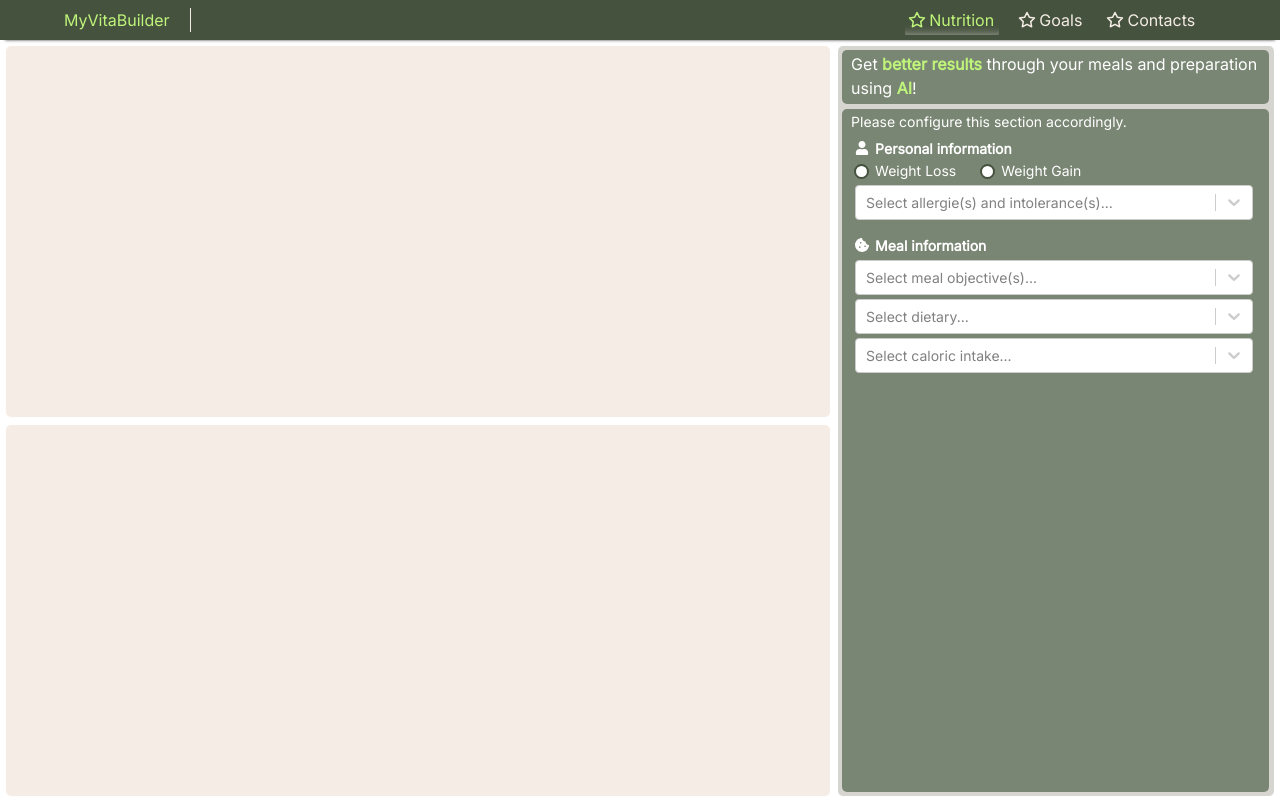
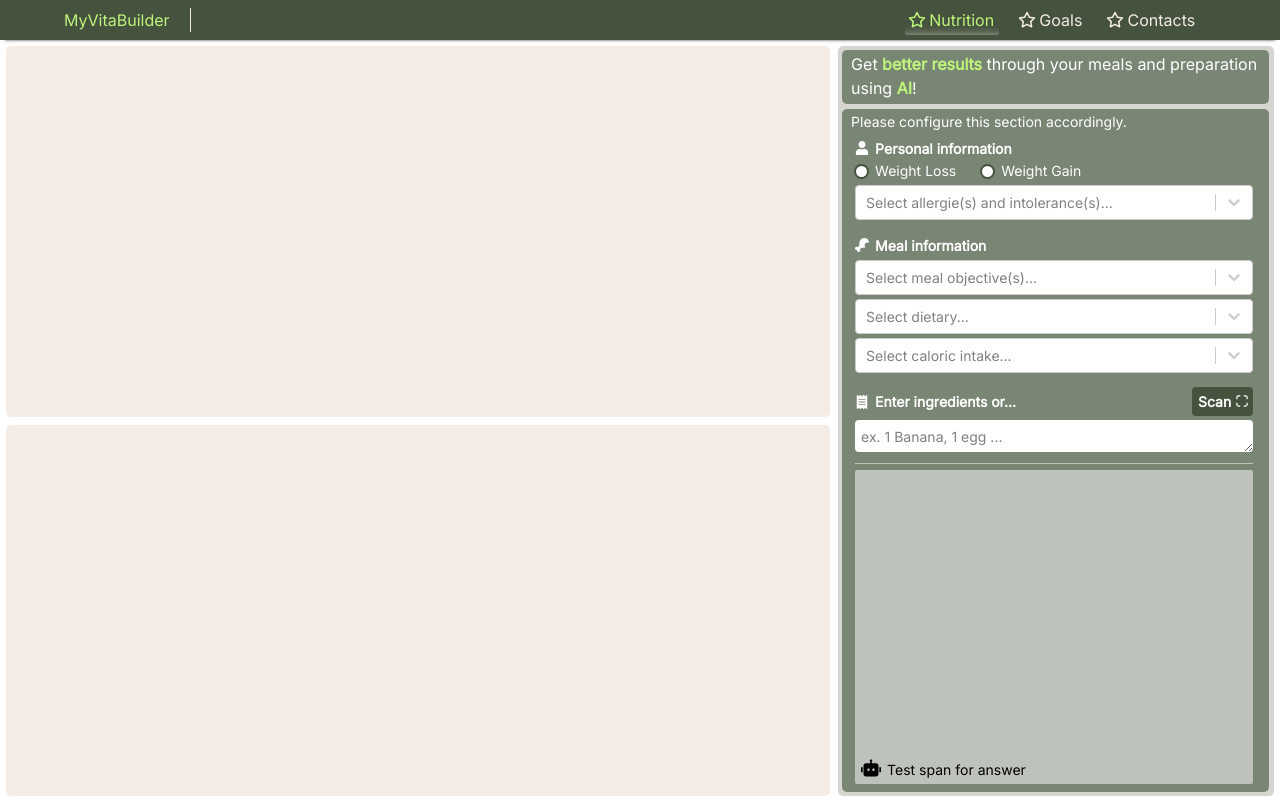
Before and after one commit to MarcoFz7/MyVitaBuilder, a Next.js app: page /nutrition in a window 1280 px wide. Built offline with nearby package versions, Linux system fonts and the light colour scheme.

Commit message:
#comment Ading more content to the nutrition page

```diff
--- a/app/nutrition/page.css
+++ b/app/nutrition/page.css
@@ -70,7 +70,8 @@
 }
 
 .ai-calculator-info {
-    display: inline-block;
+    display: flex;
+    flex-direction: column;
     width: 98%;
     height: auto;
 
@@ -88,13 +89,22 @@
 .icon-and-title {
     display: flex;
     align-items: center;
-    margin-left: 0.25rem;
     margin-bottom: 0.1rem;
+    white-space: nowrap;
+    overflow: hidden;
+    text-overflow: ellipsis;
 }
     .icon-and-title svg {
         display: inline-block;
         margin-right: 0.375rem;
-        margin-bottom: 0.05rem;
+    }
+
+.icon-and-title.right {
+    margin: 0;
+}
+    .icon-and-title.right svg {
+        margin: 0;
+        margin-left: 0.25rem;
     }
 
 .weight-objective {
@@ -158,6 +168,9 @@ input[type='radio'] {
     .select .css-1fdsijx-ValueContainer {
         padding-left: 0.25rem;
     }
+    .select .css-1fdsijx-ValueContainer .css-1dimb5e-singleValue {
+        font-size: var(--smaller-font);
+    }
     .select .css-3w2yfm-ValueContainer {
         padding-left: 0.25rem;
         padding-top: 1px;
@@ -177,7 +190,7 @@ input[type='radio'] {
     .select .css-1p3m7a8-multiValue {
         font-size: var(--small-font);
     }
-    .select .css-1n6sfyn-MenuList {
+    .select.first-section .css-1n6sfyn-MenuList {
         font-size: var(--smaller-font);
         height: 290px;
     }
@@ -224,3 +237,20 @@ input[type='radio'] {
         background-color: rgba(var(--dark-smoke-rgb), 0.75);
         color: rgb(var(--black-rgb));
     }
+
+.photo-scan-btn {
+    background-color: rgb(var(--dark-green-rgb));
+    margin-top: 0.075rem;
+}
+    .photo-scan-btn:hover {
+        color: rgb(var(--lemon-green-rgb));
+    }
+
+.ingredients-input {
+    color: rgb(var(--black-rgb));
+    padding-top: 0.38rem;
+}
+
+textarea::placeholder {
+    color: rgba(var(--black-rgb), 0.5);
+}
--- a/app/nutrition/page.tsx
+++ b/app/nutrition/page.tsx
@@ -2,10 +2,12 @@
 
 import './page.css'
 
-import React, { useState } from 'react';
+import React, { useState, useEffect, useRef } from 'react';
 import Select from 'react-select';
 import makeAnimated from 'react-select/animated';
-import { FaCookieBite, FaUser } from "react-icons/fa";
+import { FaDrumstickBite, FaUser, FaReceipt } from "react-icons/fa";
+import { IoScanSharp  } from "react-icons/io5";
+import { RiRobot2Fill } from "react-icons/ri";
 import { Inter } from 'next/font/google';
 
 const inter = Inter({weight: '400', style: "normal", subsets: ["latin"]});
@@ -65,6 +67,9 @@ const Page = () => {
   const [selectedDietaryOption, setSelectedDietaryOption] = useState<Option[]>([]);
   const [selectedCalorieIntakeOption, setSelectedCalorieIntakeOption] = useState<Option[]>([]);
   const [selectedAllergiesAndIntoleranceOptions, setSelectedAllergiesAndIntoleranceOptions] = useState<Option[]>([]);
+  const [ingredientsTextAreaValue, setIngredientsTextAreaValue] = useState<string>("");
+
+  const textareaRef = useRef<HTMLTextAreaElement>(null);
 
   const handleWeightLossRadioClick = () => {
     if (isWeightGainSelected) {
@@ -96,6 +101,30 @@ const Page = () => {
     setSelectedAllergiesAndIntoleranceOptions(selectedValue);
   };
 
+  const setIngredientsTextArea = () => {
+    setIngredientsTextAreaValue("Text area test for one row sesseses es! Text area test for one row sesseses es!");
+  };
+
+  const handleTextAreaValueChange = (event: any) => {
+    setIngredientsTextAreaValue(event.target.value);
+  };
+
+  const setTextAreaHeight = () => {
+    const textarea = textareaRef.current;
+
+    if (textarea) {
+      // Reset height
+      textarea.style.height = '32px';
+      // Set needed height
+      textarea.style.height = textarea.scrollHeight + 'px';
+      textarea.style.maxHeight = textarea.scrollHeight + 'px';
+    }
+  };
+
+  useEffect(() => {
+    setTextAreaHeight();
+  }, [ingredientsTextAreaValue]);
+
   return (
     <div className="nutrition-page">
       <div className="page-manual-calculator"></div>
@@ -104,8 +133,9 @@ const Page = () => {
           Get <strong>better results</strong> through your meals and preparation using <strong>AI</strong>!
         </span>
         <div className={`${inter.className} ai-calculator-info`}>
-        <label className="block mb-1.5 text-sm text-white-900 text-sm pt-px">Please configure this section accordingly.</label>
-        <span className="icon-and-title mt-1"><FaUser/><strong>Personal information</strong></span>
+          <div>
+            <label className="block mb-1.5 text-sm text-white-900 pt-px">Please configure this section accordingly.</label>
+            <span className="icon-and-title mt-1 ml-1"><FaUser/><strong>Personal information</strong></span>
             <div className='weight-objective ml-1'>
               <div className="flex items-center">
                 <input id="weight-loss-radio" title='weight-loss-radio' type="radio" value="" name="weight-radio" className="w-4 h-4 focus:ring-2 pb-2" checked={isWeightLossSelected} onChange={handleWeightLossRadioClick} onClick={handleWeightLossRadioClick}></input>
@@ -114,6 +144,7 @@ const Page = () => {
               <div className="flex items-center">
                 <input id="weight-gain-radio" title='weight-gain-radio' type="radio" value="" name="weight-radio" className="w-4 h-4 focus:ring-2" checked={isWeightGainSelected} onChange={handleWeightGainRadioClick} onClick={handleWeightGainRadioClick}></input>
                 <label htmlFor="weight-gain-radio" className="ms-1 text-sm font-medium pb-1">Weight Gain</label>
+              </div>
             </div>
           </div>
           <div className='multi-select-div h-auto'>
@@ -128,7 +159,7 @@ const Page = () => {
               onChange={handleSelectAllergiesAndIntoleranceOptions}
             />
             <label className="block mt-2 mb-1.5 text-sm text-white-900 text-sm pt-px"></label>
-            <span className="icon-and-title mt-1"><FaCookieBite/><strong>Meal information</strong></span>
+            <span className="icon-and-title mt-1 ml-1"><FaDrumstickBite/><strong>Meal information</strong></span>
             <Select className='select'
               closeMenuOnSelect={false}
               blurInputOnSelect={false}
@@ -158,6 +189,24 @@ const Page = () => {
               onChange={handleselectCalorieIntakeOption}
             />
           </div>
+          <div className="ml-1">
+            <label className="block mt-1.5 mb-1.5 text-sm text-white-900 pt-px"></label>
+            <div className='flex items-center justify-between w-full'>
+              <span className="icon-and-title mt-1 ml-0"><FaReceipt className=''/><strong className='truncate'>Enter ingredients or...</strong></span>
+              <button type='button' className='photo-scan-btn rounded p-1 pl-1.5 ml-1.5' title='Photograph Ingredients' onClick={setIngredientsTextArea}>
+                <span className="icon-and-title right mt-1"><strong>Scan</strong><IoScanSharp /></span>
+              </button>
+            </div>
+            <textarea ref={textareaRef} placeholder='ex. 1 Banana, 1 egg ...' className='ingredients-input rounded mt-1 p-1 pl-1.5 pr-1.5 w-full h-8 min-h-8' value={ingredientsTextAreaValue} onChange={handleTextAreaValueChange}></textarea>
+          </div>
+          <div className="ml-1 h-min flex-1 mb-4 min-h-24">
+            <label className="block mt-1.5 mb-1.5 text-sm text-white-900 pt-px bg-white/50"></label>
+            <div className='h-full w-full rounded-sm bg-white/50 flex flex-col justify-end'>
+              <div className='flex flex-row'>
+                <RiRobot2Fill className='text-black text-xl/5 justify-start mt-2 ml-1.5'/><span className='text-black mt-1 p-1 pl-1.5 pr-1.5'>Test span for answer</span>
+              </div>
+            </div>
+          </div>
         </div>
       </div>
       <div className="page-written-calculator"></div>
```
Lines whose indentation alone changed are shown as unchanged.
